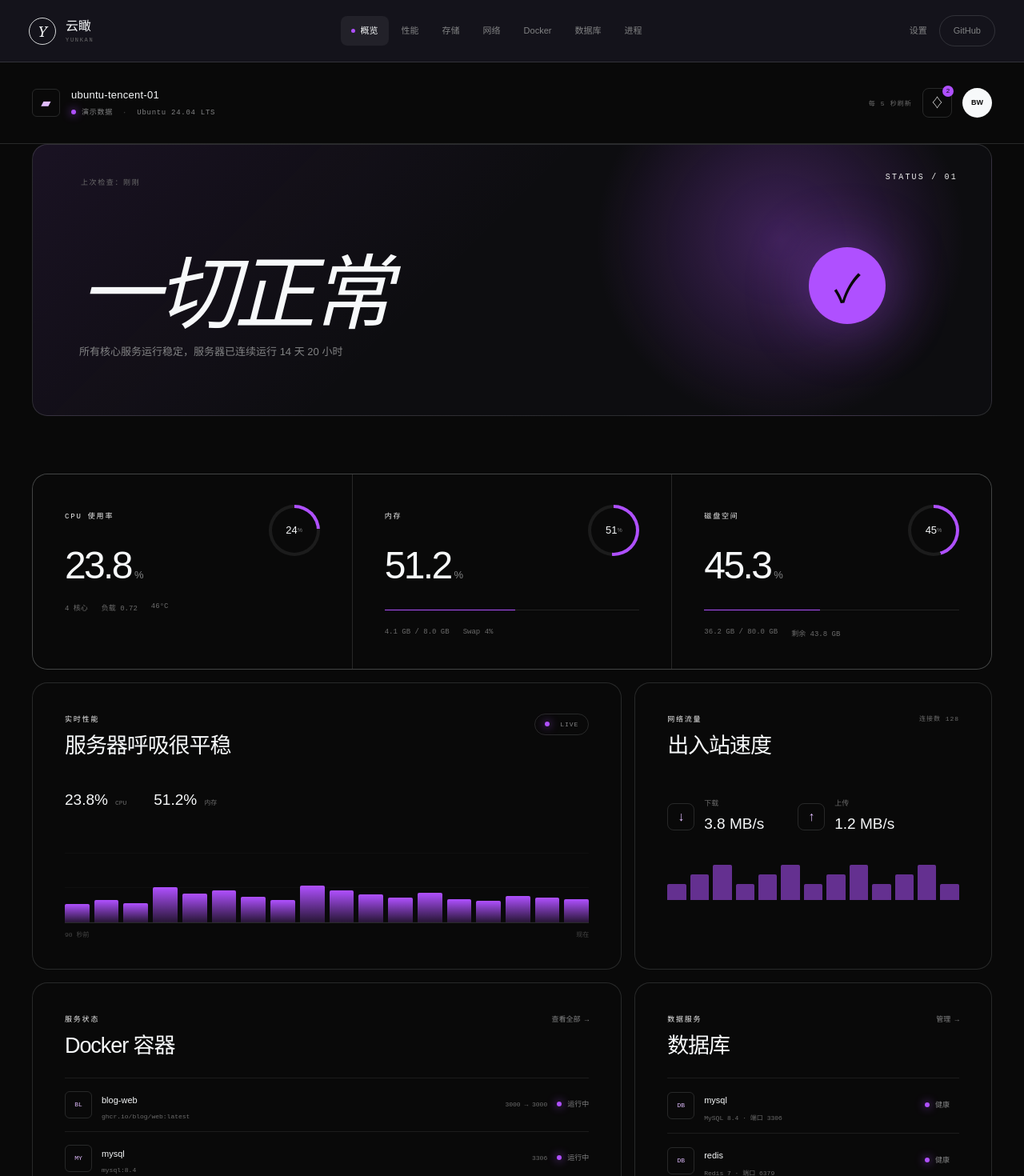
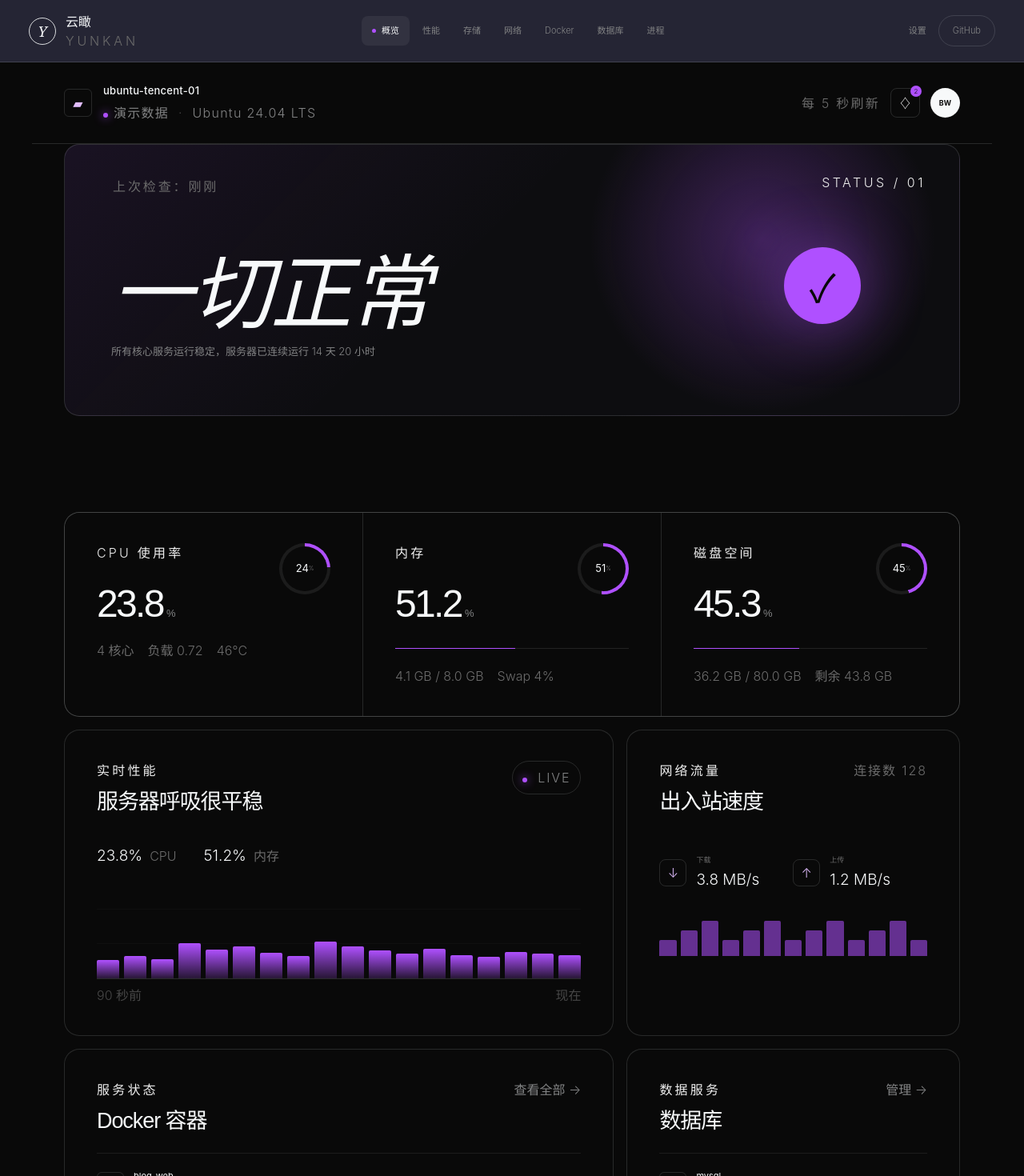
Before and after one commit to wangxianda941030/cloudpet, a Next.js app: page / in a window 1280 px wide. Shown: the top 1470 px of the page at 80% size. Built offline with nearby package versions, Linux system fonts and the light colour scheme; no server answers.

Commit message:
style: align dashboard with exact reference tokens

```diff
--- a/app/globals.css
+++ b/app/globals.css
@@ -1,6 +1,26 @@
 @import "tailwindcss";
 
 :root {
+  --color-near-black: #090909;
+  --color-almost-white: #f7f9fa;
+  --color-soft-white: #f0f0f0;
+  --color-steel: #828384;
+  --color-graphite: #474747;
+  --color-iron: #423738;
+  --color-ash: #6b6b6b;
+  --color-signal-violet: #af50ff;
+  --color-lavender-mist: #e1bdff;
+  --font-whyte-inktrap: var(--font-geist-sans), Inter, "General Sans", ui-sans-serif, system-ui, sans-serif;
+  --font-whyte-inktrap-mono: var(--font-geist-mono), "JetBrains Mono", "IBM Plex Mono", ui-monospace, monospace;
+  --font-grandslang: "Iowan Old Style", "Tiempos Headline", Georgia, "Songti SC", serif;
+  --page-max-width: 1200px;
+  --section-gap: 120px;
+  --card-padding: 40px;
+  --element-gap: 16px;
+  --radius-cards: 19.2px;
+  --radius-pills: 1584px;
+  --radius-buttons: 8px;
+  --radius-smallcontrols: 6px;
   --black: #090909;
   --near-black: #0d0d10;
   --surface: rgba(247, 249, 250, 0.025);
@@ -21,7 +41,7 @@ body {
   margin: 0;
   background: var(--black);
   color: var(--white);
-  font-family: Arial, "PingFang SC", "Microsoft YaHei", sans-serif;
+  font-family: var(--font-whyte-inktrap), "PingFang SC", "Microsoft YaHei", sans-serif;
   font-weight: 300;
 }
 button, a { font: inherit; }
@@ -37,8 +57,8 @@ button, a { font: inherit; }
   display: flex;
   align-items: center;
   gap: 42px;
-  background: rgba(26, 24, 35, 0.72);
-  backdrop-filter: blur(16px);
+  background: rgba(51, 50, 72, 0.7);
+  backdrop-filter: blur(10px);
   border-bottom: 1px solid var(--hairline);
 }
 .brand { display: flex; align-items: center; gap: 12px; flex: 0 0 auto; }
@@ -48,7 +68,7 @@ button, a { font: inherit; }
   color: var(--white); font: italic 400 18px Georgia, serif;
 }
 .brand b { font-size: 16px; font-weight: 500; letter-spacing: -.02em; }
-.brand small { display: block; color: var(--ash); font: 400 7px/1.5 monospace; letter-spacing: .24em; }
+.brand small { display: block; color: var(--ash); font: 400 7px/1.5 var(--font-whyte-inktrap-mono); letter-spacing: .24em; }
 .sidebar nav { display: flex; align-items: center; gap: 3px; margin: auto; }
 .sidebar button, .sidebar a {
   border: 0; background: transparent; color: var(--steel); text-decoration: none;
@@ -63,7 +83,7 @@ button, a { font: inherit; }
 
 .workspace { padding-top: 78px; min-width: 0; }
 .workspace > header {
-  height: 102px; max-width: 1280px; margin: 0 auto; padding: 0 40px;
+  height: 102px; max-width: var(--page-max-width); margin: 0 auto; padding: 0 40px;
   display: flex; align-items: center; justify-content: space-between;
   border-bottom: 1px solid var(--hairline);
 }
@@ -71,18 +91,18 @@ button, a { font: inherit; }
 .server-icon { width: 35px; height: 35px; display: grid; place-items: center; border: 1px solid var(--hairline); border-radius: 6px; color: var(--lavender); }
 h1, h2, h3, p { margin: 0; }
 .server-title h1 { font-size: 13px; font-weight: 500; letter-spacing: .02em; }
-.server-title p { color: var(--steel); font: 400 9px/1.5 monospace; letter-spacing: .08em; margin-top: 6px; }
+.server-title p { color: var(--steel); font: 400 9px/1.5 var(--font-whyte-inktrap-mono); letter-spacing: .08em; margin-top: 6px; }
 .server-title em { padding: 0 6px; font-style: normal; color: var(--graphite); }
 .status-dot { display: inline-block; width: 6px; height: 6px; border-radius: 50%; background: var(--violet); margin-right: 7px; box-shadow: 0 0 12px var(--violet); }
 .status-dot.warn { background: var(--steel); box-shadow: none; }
 .header-actions { display: flex; align-items: center; gap: 13px; }
-.refresh { color: var(--ash); font: 400 8px monospace; letter-spacing: .14em; text-transform: uppercase; }
+.refresh { color: var(--ash); font: 400 8px var(--font-whyte-inktrap-mono); letter-spacing: .14em; text-transform: uppercase; }
 .header-actions button { position: relative; width: 37px; height: 37px; border: 1px solid var(--hairline); background: transparent; color: var(--soft); border-radius: 8px; }
 .header-actions button i { position: absolute; right: -3px; top: -4px; width: 14px; height: 14px; border-radius: 50%; display: grid; place-items: center; background: var(--violet); color: var(--black); font-size: 8px; font-style: normal; }
 .avatar { width: 37px; height: 37px; border-radius: 50%; display: grid; place-items: center; background: var(--white); color: var(--black); font-size: 9px; font-weight: 700; }
 .mobile-brand { display: none; }
 
-.content { max-width: 1280px; margin: auto; padding: 0 40px 80px; }
+.content { max-width: var(--page-max-width); margin: auto; padding: 0 40px var(--section-gap); }
 .health-banner {
   position: relative; min-height: 340px; padding: 70px 58px; display: flex; align-items: flex-end; gap: 26px;
   border: 1px solid var(--hairline); border-radius: 19.2px; overflow: hidden;
@@ -92,22 +112,22 @@ h1, h2, h3, p { margin: 0; }
 }
 .health-banner::after {
   content: "STATUS / 01"; position: absolute; right: 42px; top: 35px;
-  color: var(--soft); font: 400 10px monospace; letter-spacing: .22em;
+  color: var(--soft); font: 400 10px var(--font-whyte-inktrap-mono); letter-spacing: .22em;
 }
 .health-icon {
   position: absolute; right: 11%; top: 38%; width: 96px; height: 96px; border-radius: 50%;
   display: grid; place-items: center; background: var(--violet); color: var(--black);
   font: 400 48px Georgia, serif; box-shadow: 0 0 80px rgba(175,80,255,.45);
 }
-.health-banner h2 { font: italic 300 clamp(56px, 8vw, 112px)/.82 Georgia, "Songti SC", serif; letter-spacing: -.055em; }
+.health-banner h2 { font: italic 300 clamp(64px, 8vw, 112px)/.82 var(--font-grandslang); letter-spacing: -.03em; font-feature-settings: "liga" 1, "dlig" 1; }
 .health-banner p { color: var(--steel); font-size: 13px; margin-top: 24px; }
-.health-banner > span { position: absolute; left: 60px; top: 40px; color: var(--ash); font: 400 9px monospace; letter-spacing: .18em; text-transform: uppercase; }
+.health-banner > span { position: absolute; left: 60px; top: 40px; color: var(--ash); font: 400 9px var(--font-whyte-inktrap-mono); letter-spacing: .18em; text-transform: uppercase; }
 
-.metrics-grid { display: grid; grid-template-columns: repeat(3, 1fr); gap: 1px; margin-top: 72px; border: 1px solid var(--hairline); border-radius: 19.2px; overflow: hidden; background: var(--hairline); }
+.metrics-grid { display: grid; grid-template-columns: repeat(3, 1fr); gap: 1px; margin-top: var(--section-gap); border: 1px solid var(--hairline); border-radius: var(--radius-cards); overflow: hidden; background: var(--hairline); }
 .metric-card, .panel { background: var(--black); }
 .metric-card { padding: 38px 40px; min-height: 215px; }
 .metric-top { display: flex; justify-content: space-between; align-items: flex-start; }
-.metric-card label, .eyebrow { color: var(--soft); font: 400 9px monospace; letter-spacing: .2em; text-transform: uppercase; }
+.metric-card label, .eyebrow { color: var(--soft); font: 400 9px var(--font-whyte-inktrap-mono); letter-spacing: .2em; text-transform: uppercase; font-feature-settings: "ss01" 1; }
 .metric-card h3 { font: 300 48px/1 Arial, sans-serif; letter-spacing: -.055em; margin-top: 28px; }
 .metric-card h3 small { font-size: 13px; color: var(--steel); letter-spacing: 0; margin-left: 4px; }
 .gauge { --value: 120deg; position: relative; width: 64px; height: 64px; border-radius: 50%; background: conic-gradient(var(--violet) var(--value), rgba(247,249,250,.08) 0); }
@@ -116,29 +136,29 @@ h1, h2, h3, p { margin: 0; }
 .gauge > div { position: absolute; inset: 0; display: flex; align-items: center; justify-content: center; }
 .gauge strong { font-size: 13px; font-weight: 400; }.gauge span { font-size: 7px; color: var(--steel); }
 .progress { height: 1px; background: rgba(247,249,250,.1); margin-top: 31px; }.progress i { display: block; height: 1px; background: var(--violet); }
-.metric-foot { display: flex; gap: 17px; margin-top: 22px; color: var(--ash); font: 400 9px monospace; }
+.metric-foot { display: flex; gap: 17px; margin-top: 22px; color: var(--ash); font: 400 9px var(--font-whyte-inktrap-mono); }
 
 .middle-grid, .bottom-grid { display: grid; grid-template-columns: 1.65fr 1fr; gap: 16px; margin-top: 16px; }
 .panel { border: 1px solid var(--hairline); border-radius: 19.2px; padding: 38px 40px; }
 .panel-heading { display: flex; justify-content: space-between; align-items: flex-start; }
 .panel-heading h2 { font: 300 27px/1.1 Arial, sans-serif; letter-spacing: -.04em; margin-top: 13px; }
-.panel-heading > span { color: var(--ash); font: 400 8px monospace; letter-spacing: .12em; }
+.panel-heading > span { color: var(--ash); font: 400 8px var(--font-whyte-inktrap-mono); letter-spacing: .12em; }
 .live-pill { border: 1px solid var(--hairline); border-radius: 999px; padding: 8px 12px; color: var(--steel)!important; }
-.chart-labels { display: flex; gap: 34px; margin-top: 38px; }.chart-labels div { display: flex; gap: 9px; align-items: baseline; }.chart-labels strong { font-size: 19px; font-weight: 300; }.chart-labels span { color: var(--ash); font: 400 8px monospace; }
+.chart-labels { display: flex; gap: 34px; margin-top: 38px; }.chart-labels div { display: flex; gap: 9px; align-items: baseline; }.chart-labels strong { font-size: 19px; font-weight: 300; }.chart-labels span { color: var(--ash); font: 400 8px var(--font-whyte-inktrap-mono); }
 .bars { height: 130px; display: flex; align-items: flex-end; gap: 6px; margin-top: 10px; border-bottom: 1px solid var(--hairline); background: repeating-linear-gradient(to bottom, transparent 0, transparent 42px, rgba(247,249,250,.05) 43px); }
 .bars i { flex: 1; min-width: 3px; background: linear-gradient(to top, rgba(175,80,255,.18), var(--violet)); border-radius: 2px 2px 0 0; }
-.chart-axis { display: flex; justify-content: space-between; margin-top: 8px; color: var(--graphite); font: 400 8px monospace; }
+.chart-axis { display: flex; justify-content: space-between; margin-top: 8px; color: var(--graphite); font: 400 8px var(--font-whyte-inktrap-mono); }
 .network-values { display: flex; gap: 42px; margin-top: 50px; }.network-values > div { display: flex; align-items: center; gap: 12px; }.network-values i { width: 34px; height: 34px; border: 1px solid var(--hairline); border-radius: 8px; display: grid; place-items: center; color: var(--lavender); font-style: normal; }.network-values span { color: var(--ash); font-size: 9px; }.network-values strong { display: block; color: var(--white); font-size: 19px; font-weight: 300; margin-top: 5px; }
 .network-wave { height: 55px; display: flex; align-items: end; gap: 5px; margin-top: 25px; }.network-wave i { width: 7%; border-radius: 2px 2px 0 0; background: var(--violet); opacity: .55; }.network-wave i:nth-child(3n){height:80%}.network-wave i:nth-child(3n+1){height:35%}.network-wave i:nth-child(3n+2){height:58%}
 
-.panel-heading button { border: 0; background: transparent; color: var(--steel); font: 400 9px monospace; cursor: pointer; }
+.panel-heading button { border: 0; background: transparent; color: var(--steel); font: 400 9px var(--font-whyte-inktrap-mono); cursor: pointer; }
 .service-list, .database-list { margin-top: 24px; }
 .service, .database { display: grid; grid-template-columns: auto 1fr auto auto; align-items: center; gap: 12px; padding: 14px 0; border-top: 1px solid rgba(247,249,250,.08); }
-.service-logo, .db-logo { width: 34px; height: 34px; display: grid; place-items: center; border: 1px solid var(--hairline); border-radius: 6px; color: var(--lavender); font: 400 8px monospace; }.db-logo.redis { color: var(--lavender); background: transparent; }
-.service strong, .database strong { font-size: 11px; font-weight: 400; }.service small, .database small { display: block; color: var(--ash); font: 400 8px monospace; margin-top: 5px; }.port { color: var(--ash); font: 400 8px monospace; }.healthy { color: var(--steel); font-size: 9px; white-space: nowrap; }
-.tip { display: flex; gap: 11px; margin-top: 20px; padding: 15px 0 0; border-top: 1px solid rgba(247,249,250,.08); color: var(--ash); }.tip > span { width: 18px; height: 18px; display: grid; place-items: center; border: 1px solid var(--hairline); border-radius: 50%; font-size: 8px; }.tip p { font: 400 8px/1.6 monospace; }.tip b { display: block; color: var(--steel); }.empty { padding: 35px; color: var(--ash); font-size: 10px; text-align: center; }
-.process-panel { margin-top: 16px; }.process-table { margin-top: 23px; }.process-row { display: grid; grid-template-columns: 2fr .6fr .6fr .6fr .7fr; align-items: center; padding: 14px 8px; border-top: 1px solid rgba(247,249,250,.08); color: var(--steel); font: 400 9px monospace; }.process-row strong { color: var(--soft); font: 400 10px Arial,sans-serif; }.process-head { color: var(--graphite); border: 0; }
-.workspace footer { max-width: 1280px; margin: 0 auto; padding: 28px 40px; display: flex; justify-content: space-between; border-top: 1px solid var(--hairline); color: var(--ash); font: 400 9px monospace; letter-spacing: .09em; }
+.service-logo, .db-logo { width: 34px; height: 34px; display: grid; place-items: center; border: 1px solid var(--hairline); border-radius: var(--radius-smallcontrols); color: var(--lavender); font: 400 8px var(--font-whyte-inktrap-mono); }.db-logo.redis { color: var(--lavender); background: transparent; }
+.service strong, .database strong { font-size: 11px; font-weight: 400; }.service small, .database small { display: block; color: var(--ash); font: 400 8px var(--font-whyte-inktrap-mono); margin-top: 5px; }.port { color: var(--ash); font: 400 8px var(--font-whyte-inktrap-mono); }.healthy { color: var(--steel); font-size: 9px; white-space: nowrap; }
+.tip { display: flex; gap: 11px; margin-top: 20px; padding: 15px 0 0; border-top: 1px solid rgba(247,249,250,.08); color: var(--ash); }.tip > span { width: 18px; height: 18px; display: grid; place-items: center; border: 1px solid var(--hairline); border-radius: 50%; font-size: 8px; }.tip p { font: 400 8px/1.6 var(--font-whyte-inktrap-mono); }.tip b { display: block; color: var(--steel); }.empty { padding: 35px; color: var(--ash); font-size: 10px; text-align: center; }
+.process-panel { margin-top: 16px; }.process-table { margin-top: 23px; }.process-row { display: grid; grid-template-columns: 2fr .6fr .6fr .6fr .7fr; align-items: center; padding: 14px 8px; border-top: 1px solid rgba(247,249,250,.08); color: var(--steel); font: 400 9px var(--font-whyte-inktrap-mono); }.process-row strong { color: var(--soft); font: 400 10px var(--font-whyte-inktrap); }.process-head { color: var(--graphite); border: 0; }
+.workspace footer { max-width: var(--page-max-width); margin: 0 auto; padding: 28px 40px; display: flex; justify-content: space-between; border-top: 1px solid var(--hairline); color: var(--ash); font: 400 9px var(--font-whyte-inktrap-mono); letter-spacing: .09em; }
 
 @media (max-width: 920px) {
   .sidebar { padding: 0 22px; gap: 20px; }.sidebar nav { overflow-x: auto; justify-content: flex-start; }.sidebar nav button { white-space: nowrap; }.brand small, .sidebar-bottom { display: none; }
```
